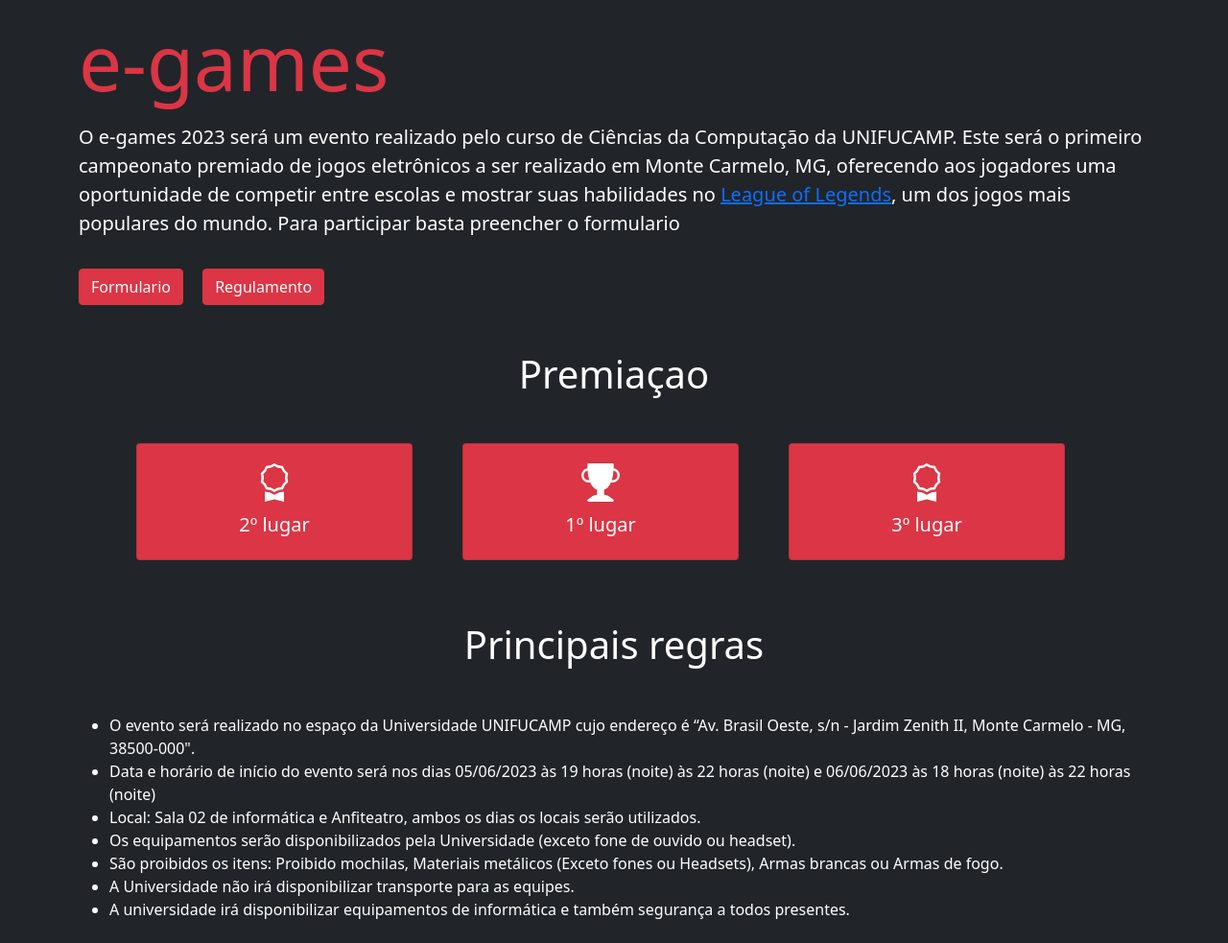
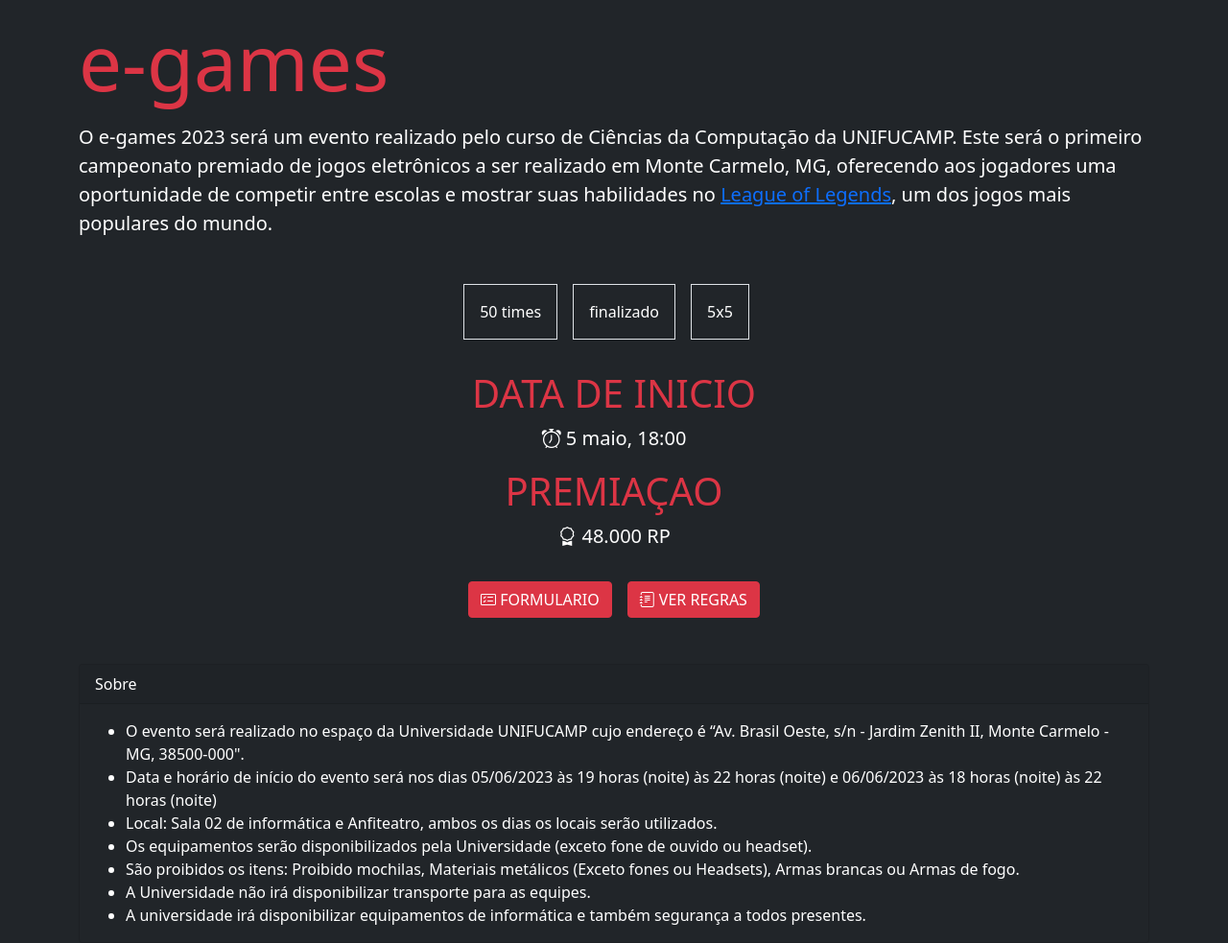
Before and after one commit to diego4w/eGames, a plain HTML site: page index.html in a window 1280 px wide. Shown: the whole page at 96% size. Drawn offline with nearby package versions, Linux system fonts and the light colour scheme.

Commit message:
Update index.html

```diff
--- a/index.html
+++ b/index.html
@@ -9,47 +9,30 @@
     <div class="container mt-3">
         <h1 class="text-start display-1 text-danger">e-games</h1>
         <p class="mt-3 text-white fs-5">
-            O e-games 2023 será um evento realizado pelo curso de Ciências da Computação da UNIFUCAMP. Este será o primeiro campeonato premiado de jogos eletrônicos a ser realizado em Monte Carmelo, MG, oferecendo aos jogadores uma oportunidade de competir entre escolas e mostrar suas habilidades no <a href="https://www.leagueoflegends.com/pt-br/">League of Legends</a>, um dos jogos mais populares do mundo. Para participar basta preencher o formulario
+            O e-games 2023 será um evento realizado pelo curso de Ciências da Computação da UNIFUCAMP. Este será o primeiro campeonato premiado de jogos eletrônicos a ser realizado em Monte Carmelo, MG, oferecendo aos jogadores uma oportunidade de competir entre escolas e mostrar suas habilidades no <a href="https://www.leagueoflegends.com/pt-br/">League of Legends</a>, um dos jogos mais populares do mundo.
         </p>
-        <button type="button" class="btn btn-danger me-3 mt-3">Formulario</button>
-        <button type="button" class="btn btn-danger mt-3" ><a href="regulamento/e-games regulamento atualizado (05.05).pdf" download="regulamento" style="text-decoration: none; color: white;">Regulamento</a></button>
         <div class="mt-5">
-            <h1 class="text-center text-white">Premiaçao</h1>
-            <div class="row m-5" style="align-items: center; justify-content: center;">
-                <div class="col-md-5 col-lg-4">
-                <div>
-                    <div class="card text-white bg-danger mb-3" style="max-width: 18rem;">
-                        <div class="card-body">
-                            <h1 class="text-center"><i class="bi bi-award"></i></h1>
-                            <h5 class="card-title text-center">2º lugar</h5>
+            <div class="d-flex justify-content-center align-items-center mt-3">
+                    <p class="p-3 me-3 border light-border-subtle text-white">50 times</p>
+                    <p class="p-3 me-3 border light-border-subtle text-white">finalizado</p>
+                    <p class="p-3 me-3 border light-border-subtle text-white">5x5</p>
             </div>
-                    </div>
-                </div>
-            </div>
-                <div class="col-md-5 col-sm-3 col-xs-5 col-lg-4"> <div>
-                    <div class="card text-white bg-danger mb-3" style="max-width: 18rem;">
-                        <div class="card-body">
-                            <h1 class="text-center"><i class="bi bi-trophy-fill"></i></h1>
-                            <h5 class="card-title text-center">1º lugar</h5>
-                        </div>
-                    </div>
-                </div>
-            </div>
-                <div class="col-md-5 col-sm-3 col-xs-5 col-lg-4"> <div>
-                    <div class="card text-white bg-danger mb-3" style="max-width: 18rem;">
-                        <div class="card-body">
-                            <h1 class="text-center"><i class="bi bi-award"></i></h1>
-                            <h5 class="card-title text-center">3º lugar</h5>
-                        </div>
-                    </div>
-                </div>
+            <h1 class="text-center text-danger mt-3">DATA DE INICIO</h1>
+            <p class="text-center text-white fs-5"><i class="bi bi-alarm"></i> 5 maio, 18:00</p>
+            <h1 class="text-center text-danger">PREMIAÇAO</h1>
+            <p class="text-center text-white fs-5"><i class="bi bi-award"></i> 48.000 RP</p>
+            <div class="d-flex align-items-center justify-content-center">
+                <button type="button" class="btn btn-danger me-3 mt-3"><i class="bi bi-card-checklist"></i> FORMULARIO</button>
+                <button type="button" class="btn btn-danger mt-3" ><i class="bi bi-journal-text"></i> <a href="regulamento/e-games regulamento atualizado (05.05).pdf" download="regulamento" style="text-decoration: none; color: white;">VER REGRAS</a></button>
             </div>
 
         </div>
+        <div class="card bg-dark  text-white mt-5">
+            <div class="card-header">
+              Sobre
             </div>
-        <div class="mt-5">
-            <h1 class="text-center text-white">Principais regras</h1>
-            <ul class="text-white mt-5">
+            <div class="card-body">
+                <ul class="card-text">
                     <li>
                         O evento será realizado no espaço da Universidade UNIFUCAMP cujo endereço é “Av. Brasil Oeste, s/n - Jardim Zenith II, Monte Carmelo - MG, 38500-000".
                     </li>
@@ -74,6 +57,7 @@
                 </ul>
             </div>
           </div>
+    </div>
 <script src="https://cdn.jsdelivr.net/npm/@popperjs/core@2.9.2/dist/umd/popper.min.js" integrity="sha384-IQsoLXl5PILFhosVNubq5LC7Qb9DXgDA9i+tQ8Zj3iwWAwPtgFTxbJ8NT4GN1R8p" crossorigin="anonymous"></script>
 <script src="https://cdn.jsdelivr.net/npm/bootstrap@5.0.2/dist/js/bootstrap.min.js" integrity="sha384-cVKIPhGWiC2Al4u+LWgxfKTRIcfu0JTxR+EQDz/bgldoEyl4H0zUF0QKbrJ0EcQF" crossorigin="anonymous"></script>
 </body>
```
Lines whose indentation alone changed are shown as unchanged.
